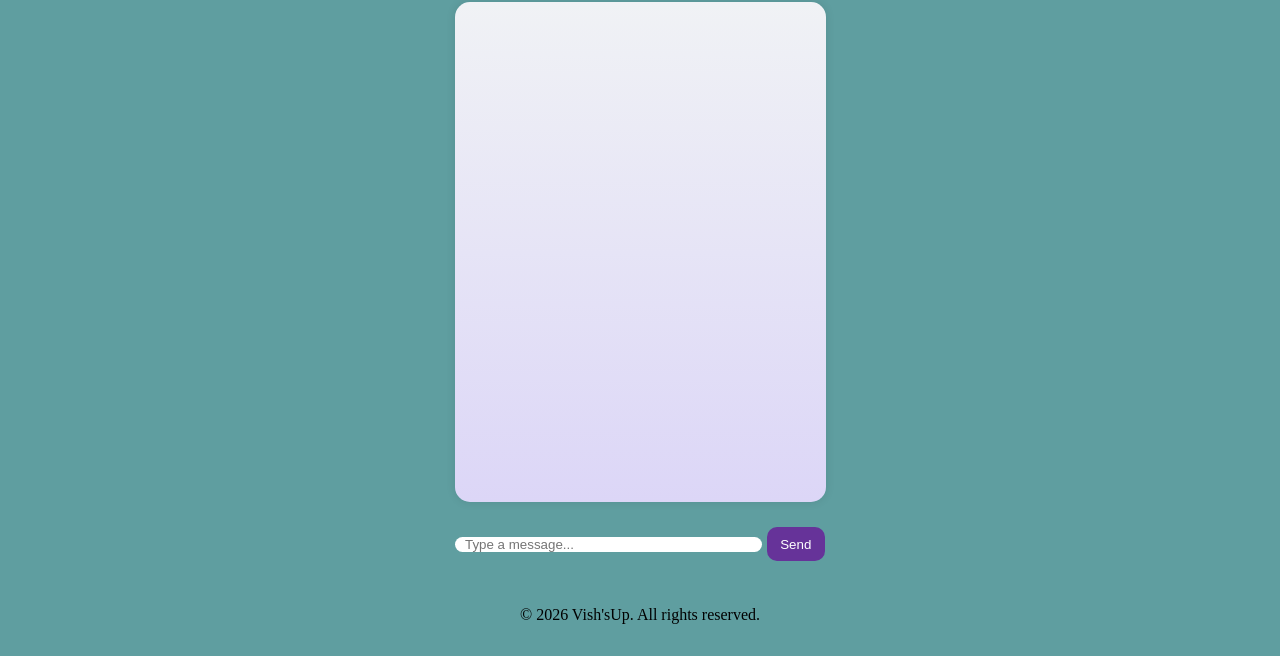
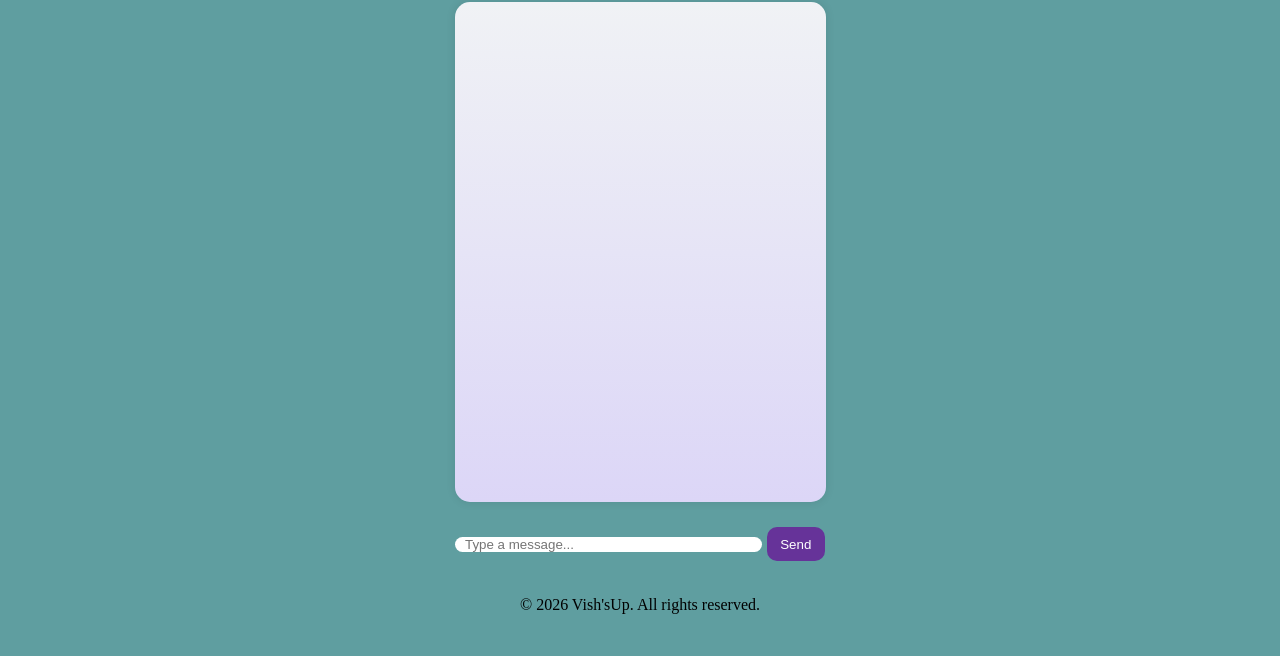
Before and after one commit to nayaljii/chat-app, a plain HTML site: page frontend/index.html in a window 1280 px wide. Shown: the part 144-800 px from the top of the page. Drawn offline with nearby package versions, Linux system fonts and the light colour scheme; no server answers; sample sign-in values are in the browser's storage.

Commit message:
Somthing

```diff
--- a/frontend/style.css
+++ b/frontend/style.css
@@ -239,8 +239,7 @@ form input {
     background: transparent;
     transition: 0.2s;
     opacity: 0.8;
-    margin: 0 0 53px 0;
-    align-items: 10px;
+    margin: 0 0 86px 0;
 }
 
 /* input area */
@@ -281,5 +280,5 @@ form input {
 
 #abt, #back {
     text-align: center;
-    margin: 20px 0 0 0;
+    margin: 10px 0 0 0;
 }
```
Also changed, not shown: nodeServer/index.js (+12 -12 lines).
